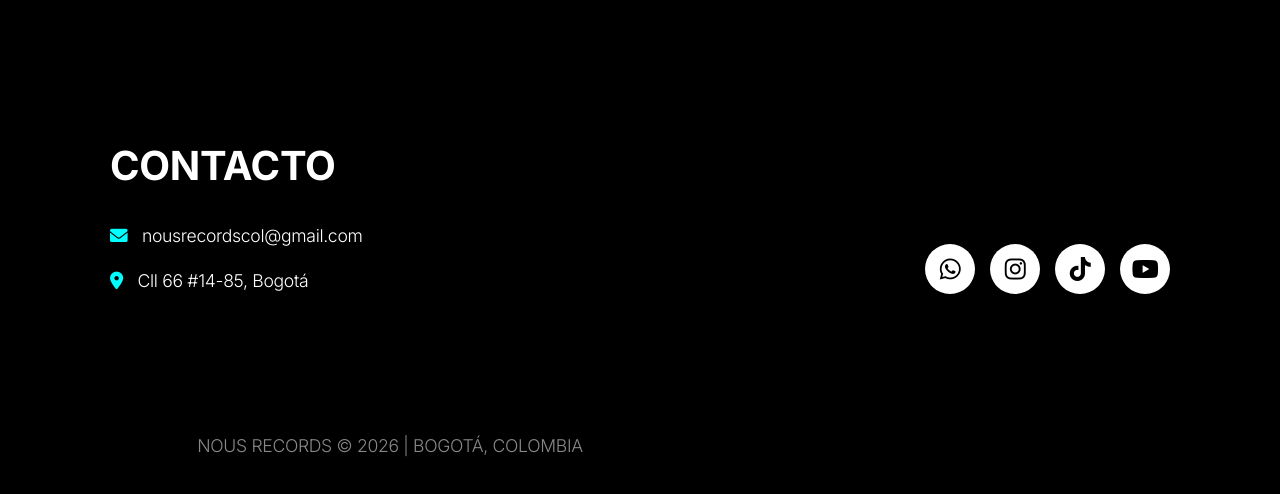
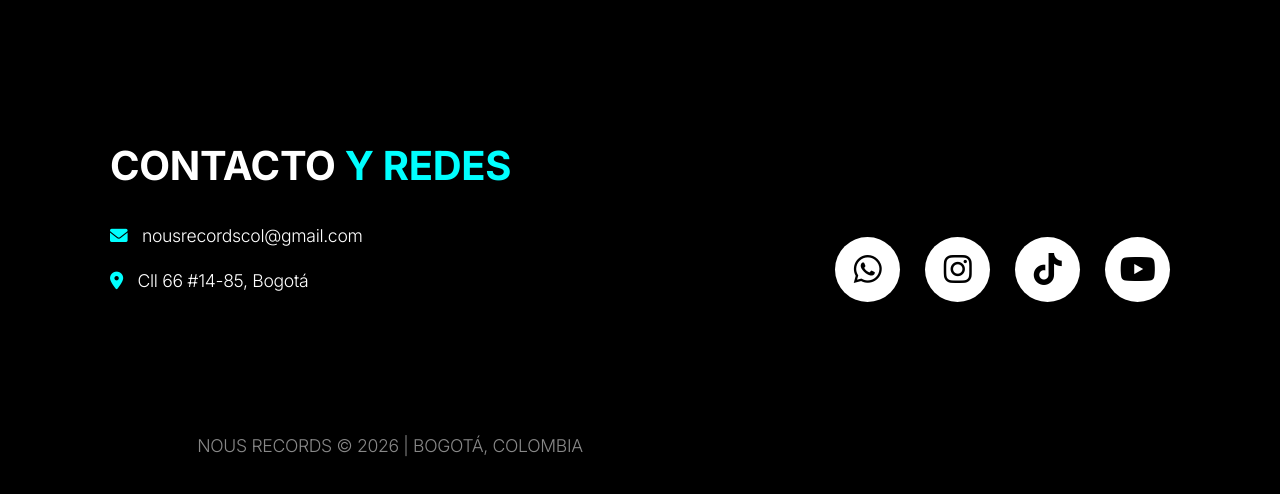
Before and after one commit to bryanbbernal/nousrecords, a plain HTML site: page index.html in a window 1280 px wide. Shown: the part 4035-4529 px from the top of the page. Drawn offline with Linux system fonts and the light colour scheme.

Commit message:
Add files via upload

```diff
--- a/index.html
+++ b/index.html
@@ -86,7 +86,7 @@
 
     <section id="proyectos" class="dark">
         <div class="container">
-            <h2>PROYECTOS - LIVE SESSIONS</h2>
+            <h2>PROYECTOS - <span>LIVE SESSIONS</span></h2>
             <div class="artist-grid">
                 <ul>
                     <li><a href="https://www.youtube.com/watch?v=vy9KuTdvqFU" target="_blank">TASYA</a></li>
@@ -118,7 +118,7 @@
 
     <section id="contacto">
         <div class="container">
-            <h2>CONTACTO</h2>
+            <h2>CONTACTO <span>Y REDES</span></h2>
             <div class="contact-flex">
                 <div class="contact-info">
                     <p><i class="fas fa-envelope"></i> nousrecordscol@gmail.com</p>
--- a/style.css
+++ b/style.css
@@ -122,7 +122,7 @@ p { font-size: 1.1rem; font-weight: 300; max-width: 700px; margin-bottom: 20px;
 .artist-card h3 { color: var(--nous-cyan); font-size: 1.1rem; margin-bottom: 5px; }
 .artist-card p a { font-size: 0.9rem; text-decoration: underline; }
 
-/* --- PROYECTOS (Corrección Blanco) --- */
+/* --- PROYECTOS --- */
 #proyectos .artist-grid ul { list-style: none; display: grid; grid-template-columns: 1fr 1fr; gap: 10px; }
 #proyectos .artist-grid li { border-bottom: 1px solid #222; padding: 10px 0; }
 #proyectos .artist-grid li a {
@@ -138,23 +138,32 @@ p { font-size: 1.1rem; font-weight: 300; max-width: 700px; margin-bottom: 20px;
 .espacio-grid { display: grid; grid-template-columns: 1fr 1fr; gap: 15px; }
 .espacio-grid img { width: 100%; border-radius: 4px; }
 
-/* --- CONTACTO (Blanco y Negro) --- */
+/* --- CONTACTO (Botones más grandes y espaciados) --- */
 .contact-flex { display: flex; justify-content: space-between; align-items: center; gap: 40px; }
 .contact-info i { color: var(--nous-cyan); margin-right: 10px; }
-.contact-social-buttons { display: flex; gap: 15px; }
+
+.contact-social-buttons {
+    display: flex;
+    gap: 25px; /* Más espacio entre botones */
+}
+
 .social-btn {
-    width: 50px;
-    height: 50px;
+    width: 65px; /* Botones más grandes */
+    height: 65px;
     background-color: #ffffff;
     color: #000000 !important;
     border-radius: 50%;
     display: flex;
     justify-content: center;
     align-items: center;
-    font-size: 1.5rem;
+    font-size: 2rem; /* Iconos más grandes */
     transition: 0.3s;
 }
-.social-btn:hover { background-color: var(--nous-cyan); transform: translateY(-5px); }
+.social-btn:hover {
+    background-color: var(--nous-cyan);
+    transform: translateY(-5px);
+    box-shadow: 0 10px 20px rgba(0, 255, 255, 0.2);
+}
 
 /* --- FOOTER --- */
 footer { padding: 40px; text-align: center; font-size: 0.7rem; color: var(--gray-muted); }
@@ -179,8 +188,12 @@ footer { padding: 40px; text-align: center; font-size: 0.7rem; color: var(--gray
     nav ul { flex-direction: column; text-align: center; gap: 30px; }
     nav ul li a { font-size: 1.8rem; margin-left: 0; }
     .menu-close { display: block; }
+
     h1 { font-size: 16vw; line-height: 1.4; }
     h2 { font-size: 1.8rem; }
+
     .contact-flex { flex-direction: column; text-align: center; }
+    .contact-social-buttons { justify-content: center; flex-wrap: wrap; }
+
     .artist-gallery, .espacio-grid, #proyectos .artist-grid ul { grid-template-columns: 1fr; }
 }
```
